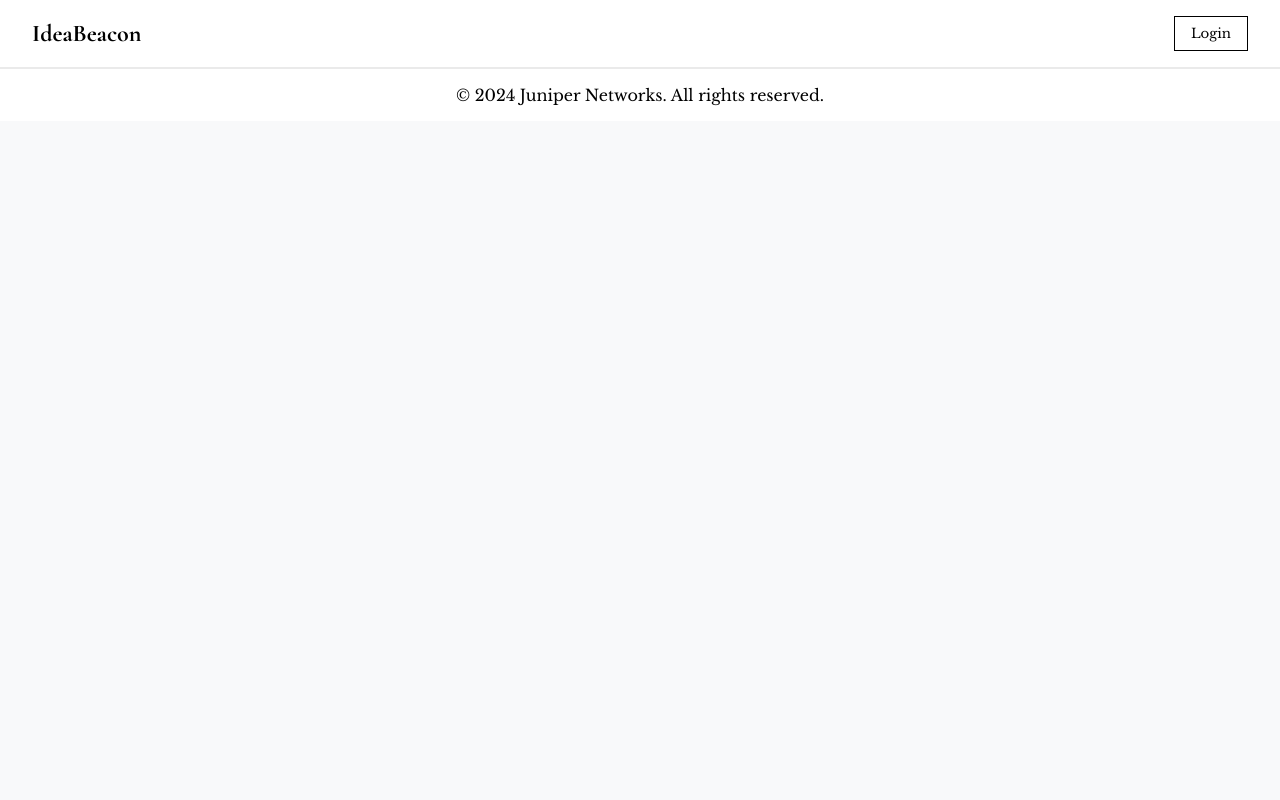
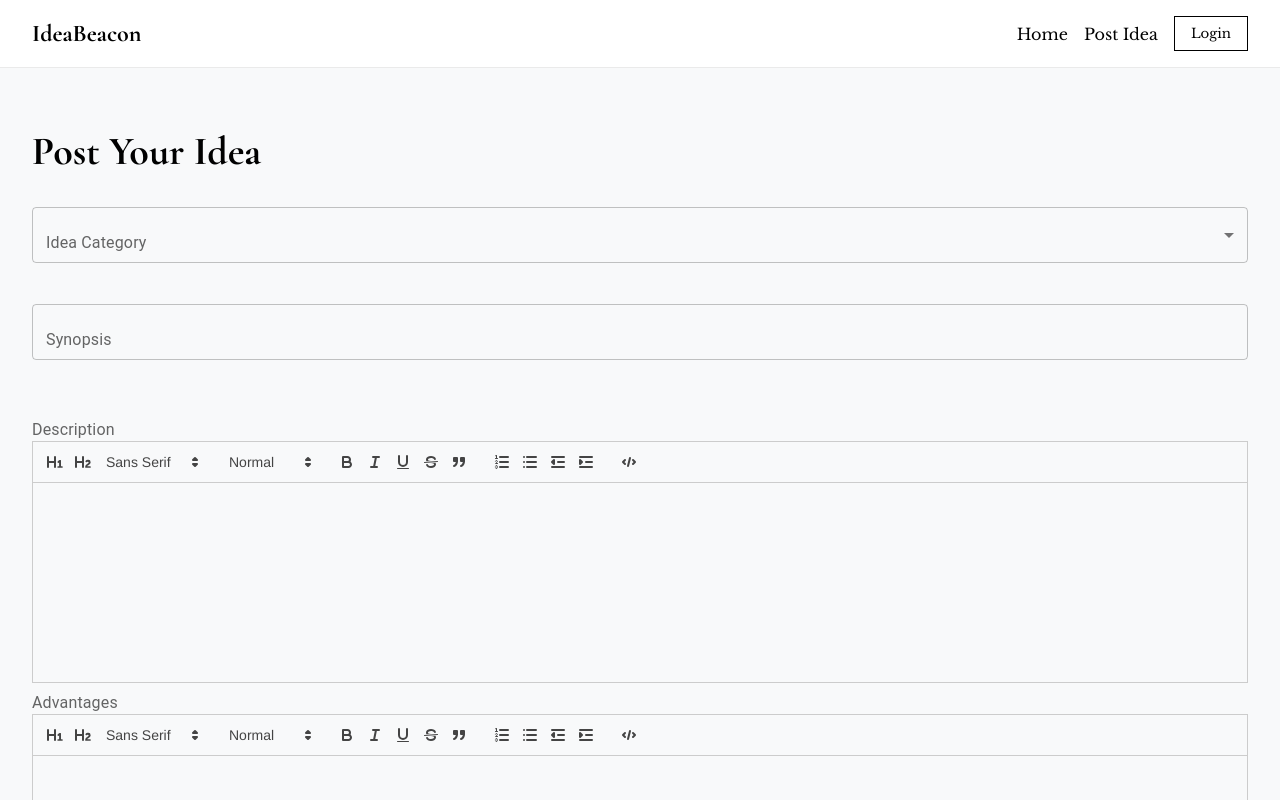
Before and after one commit to imdhruv99/IdeaBeacon-FrontEnd, a React (Create React App) app: page /post-idea in a window 1280 px wide. Shown: the top 800 px of the page. Built offline with nearby package versions, Linux system fonts and the light colour scheme.

Commit message:
[ADDED] Post Idea

```diff
--- a/public/index.html
+++ b/public/index.html
@@ -26,7 +26,7 @@
       work correctly both with client-side routing and a non-root public URL.
       Learn how to configure a non-root public URL by running `npm run build`.
     -->
-    <title>React App</title>
+    <title>IdeaBeacon</title>
   </head>
   <body>
     <noscript>You need to enable JavaScript to run this app.</noscript>
--- a/src/App.js
+++ b/src/App.js
@@ -2,6 +2,7 @@ import React from 'react';
 import { BrowserRouter as Router, Route, Routes } from 'react-router-dom';
 import Navbar from './Components/Common/Navbar';
 import LandingPage from './Components/Screens/LandingPage';
+import PostIdeaPage from './Components/Screens/PostIdeaPage';
 import Footer from './Components/Common/Footer';
 
 function App() {
@@ -11,6 +12,7 @@ function App() {
                 <Navbar />
                 <Routes>
                     <Route path="/" element={<LandingPage />} />
+                    <Route path="/post-idea" element={<PostIdeaPage />} />
                 </Routes>
                 <Footer />
             </div>
--- a/src/Components/Common/Navbar.css
+++ b/src/Components/Common/Navbar.css
@@ -14,7 +14,19 @@
   font-weight: bold;
 }
 
-.navbar-login .login-button {
+.navbar-links {
+  display: flex;
+  gap: 1rem;
+  align-items: center;
+}
+
+.navbar-links a {
+  text-decoration: none;
+  color: inherit;
+  font-family: 'Libre Baskerville', serif;
+}
+
+.login-button {
   padding: 0.5rem 1rem;
   font-family: 'Libre Baskerville', serif;
   border: 1px solid #000;
@@ -22,7 +34,7 @@
   cursor: pointer;
 }
 
-.navbar-login .login-button:hover {
+.login-button:hover {
   background-color: #000;
   color: #fff;
 }
--- a/src/Components/Common/Navbar.js
+++ b/src/Components/Common/Navbar.js
@@ -1,11 +1,14 @@
 import React from 'react';
+import { Link } from 'react-router-dom';
 import './Navbar.css';
 
 const Navbar = () => {
   return (
     <nav className="navbar">
       <div className="navbar-logo">IdeaBeacon</div>
-      <div className="navbar-login">
+      <div className="navbar-links">
+        <Link to="/">Home</Link>
+        <Link to="/post-idea">Post Idea</Link>
         <button className="login-button">Login</button>
       </div>
     </nav>
--- a/src/Components/Screens/LandingPage.css
+++ b/src/Components/Screens/LandingPage.css
@@ -1,5 +1,3 @@
-/* src/Components/Screens/LandingPage.css */
-
 .landing-page {
   display: flex;
   justify-content: flex-start;
--- a/src/Components/Screens/LandingPage.js
+++ b/src/Components/Screens/LandingPage.js
@@ -1,5 +1,3 @@
-// src/Components/Screens/LandingPage.js
-
 import React from 'react';
 import './LandingPage.css';
 
--- /dev/null
+++ b/src/Components/Screens/PostIdeaPage.css
@@ -0,0 +1,54 @@
+.post-idea-page {
+  padding: 2rem;
+  font-family: 'Libre Baskerville', serif;
+}
+
+.post-idea-page h1 {
+  font-family: 'Cormorant Garamond', serif;
+  font-size: 2.5rem;
+  margin-bottom: 1rem;
+}
+
+.post-idea-page form {
+  display: flex;
+  flex-direction: column;
+  gap: 1.1rem;
+}
+
+.quill-wrapper {
+  margin-top: 1.5rem;
+}
+
+.quill-editor {
+  height: 200px;
+}
+
+.MuiFormControl-root {
+  margin-top: 1.5rem;
+}
+
+.MuiInputLabel-root {
+  margin-top: 0.5rem;
+}
+
+.MuiSelect-root {
+  padding: 0.5rem;
+}
+
+.MuiSelect-select {
+  padding: 1rem;
+}
+
+.MuiMenuItem-root {
+  padding: 0.5rem;
+}
+
+.form-actions {
+  display: flex;
+  gap: 1rem;
+  margin-top: 1.5rem;
+}
+
+.MuiButton-root {
+  font-family: 'Libre Baskerville', serif;
+}
--- /dev/null
+++ b/src/Components/Screens/PostIdeaPage.js
@@ -0,0 +1,202 @@
+import React from 'react';
+import { useForm, Controller } from 'react-hook-form';
+import { TextField, Button, Checkbox, FormControlLabel, MenuItem, Select, InputLabel, FormControl } from '@mui/material';
+import ReactQuill from 'react-quill';
+import 'react-quill/dist/quill.snow.css';
+import './PostIdeaPage.css';
+
+// Example options
+const categories = ['Tech', 'Science', 'Art'];
+const functions = ['Function 1', 'Function 2'];
+const subdivisions = ['Sub 1', 'Sub 2'];
+const coAuthorsOptions = ['Author 1', 'Author 2', 'Author 3'];
+const tagsOptions = ['Tag 1', 'Tag 2', 'Tag 3'];
+
+const PostIdeaPage = () => {
+  const { control, handleSubmit, watch, setValue } = useForm();
+  const selectedFunction = watch('function');
+
+  const onSubmit = (data) => {
+    console.log(data);
+  };
+
+  const modules = {
+    toolbar: [
+      [{ 'header': '1'}, {'header': '2'}, { 'font': [] }],
+      [{size: []}],
+      ['bold', 'italic', 'underline', 'strike', 'blockquote'],
+      [{'list': 'ordered'}, {'list': 'bullet'}, {'indent': '-1'}, {'indent': '+1'}],
+      ['code-block'],
+    ],
+  };
+
+  return (
+    <div className="post-idea-page">
+      <h1>Post Your Idea</h1>
+      <form onSubmit={handleSubmit(onSubmit)}>
+        <FormControl fullWidth margin="normal">
+          <InputLabel>Idea Category</InputLabel>
+          <Controller
+            name="ideaCategory"
+            control={control}
+            defaultValue=""
+            render={({ field }) => (
+              <Select {...field} label="Idea Category">
+                {categories.map((category) => (
+                  <MenuItem key={category} value={category}>
+                    {category}
+                  </MenuItem>
+                ))}
+              </Select>
+            )}
+          />
+        </FormControl>
+
+        <Controller
+          name="synopsis"
+          control={control}
+          defaultValue=""
+          render={({ field }) => (
+            <TextField {...field} label="Synopsis" fullWidth margin="normal" multiline rows={1} />
+          )}
+        />
+
+        {['description', 'advantages', 'proposedSolution', 'existingSolution'].map((field) => (
+          <div className="quill-wrapper" key={field}>
+            <InputLabel>{field.replace(/([A-Z])/g, ' $1').replace(/^./, (str) => str.toUpperCase())}</InputLabel>
+            <Controller
+              name={field}
+              control={control}
+              defaultValue=""
+              render={({ field }) => (
+                <ReactQuill {...field} modules={modules} theme="snow" className="quill-editor" />
+              )}
+            />
+          </div>
+        ))}
+
+        <br/>
+
+        <Controller
+          name="presentableDate"
+          control={control}
+          defaultValue=""
+          render={({ field }) => (
+            <TextField
+              {...field}
+              label="Presentable Date"
+              type="date"
+              fullWidth
+              margin="normal"
+              InputLabelProps={{ shrink: true }}
+            />
+          )}
+        />
+
+        <FormControl fullWidth margin="normal">
+          <InputLabel>Function</InputLabel>
+          <Controller
+            name="function"
+            control={control}
+            defaultValue=""
+            render={({ field }) => (
+              <Select {...field} label="Function">
+                {functions.map((func) => (
+                  <MenuItem key={func} value={func}>
+                    {func}
+                  </MenuItem>
+                ))}
+              </Select>
+            )}
+          />
+        </FormControl>
+
+        {selectedFunction && (
+          <FormControl fullWidth margin="normal">
+            <InputLabel>Sub Division</InputLabel>
+            <Controller
+              name="subDivision"
+              control={control}
+              defaultValue=""
+              render={({ field }) => (
+                <Select {...field} label="Sub Division">
+                  {subdivisions.map((sub) => (
+                    <MenuItem key={sub} value={sub}>
+                      {sub}
+                    </MenuItem>
+                  ))}
+                </Select>
+              )}
+            />
+          </FormControl>
+        )}
+
+        <Controller
+          name="isPrivate"
+          control={control}
+          defaultValue={false}
+          render={({ field }) => (
+            <FormControlLabel control={<Checkbox {...field} />} label="Private" />
+          )}
+        />
+
+        <Controller
+          name="coAuthors"
+          control={control}
+          defaultValue={[]}
+          render={({ field }) => (
+            <FormControl fullWidth margin="normal">
+              <InputLabel>Co-Authors</InputLabel>
+              <Select
+                multiple
+                value={field.value}
+                onChange={(e) => setValue(field.name, e.target.value)}
+                renderValue={(selected) => selected.join(', ')}
+              >
+                {coAuthorsOptions.map((author) => (
+                  <MenuItem key={author} value={author}>
+                    {author}
+                  </MenuItem>
+                ))}
+              </Select>
+            </FormControl>
+          )}
+        />
+
+        <Controller
+          name="tags"
+          control={control}
+          defaultValue={[]}
+          render={({ field }) => (
+            <FormControl fullWidth margin="normal">
+              <InputLabel>Tags</InputLabel>
+              <Select
+                multiple
+                value={field.value}
+                onChange={(e) => setValue(field.name, e.target.value)}
+                renderValue={(selected) => selected.join(', ')}
+              >
+                {tagsOptions.map((tag) => (
+                  <MenuItem key={tag} value={tag}>
+                    {tag}
+                  </MenuItem>
+                ))}
+              </Select>
+            </FormControl>
+          )}
+        />
+
+        <div className="form-actions">
+          <Button type="submit" variant="contained" color="primary">
+            Publish
+          </Button>
+          <Button type="button" variant="outlined" color="secondary">
+            Save Draft
+          </Button>
+        </div>
+      </form>
+    </div>
+  );
+};
+
+export default PostIdeaPage;
```
Also changed, not shown: package.json (+7 -0 lines), src/Components/Logo.js (deleted, +0 -11 lines), 1 other file (tests, documents, lock files or other folders).
